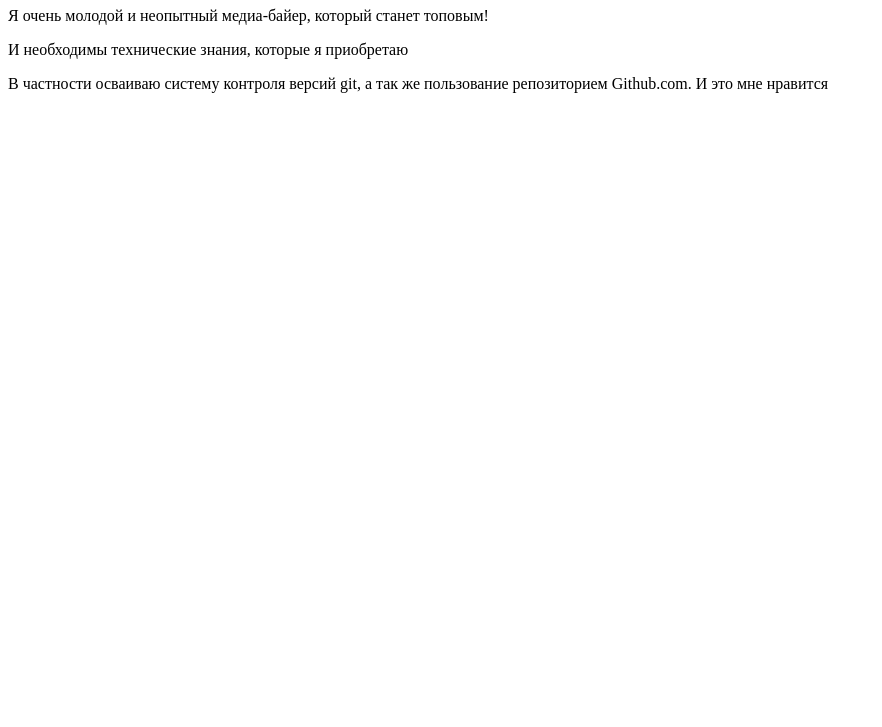
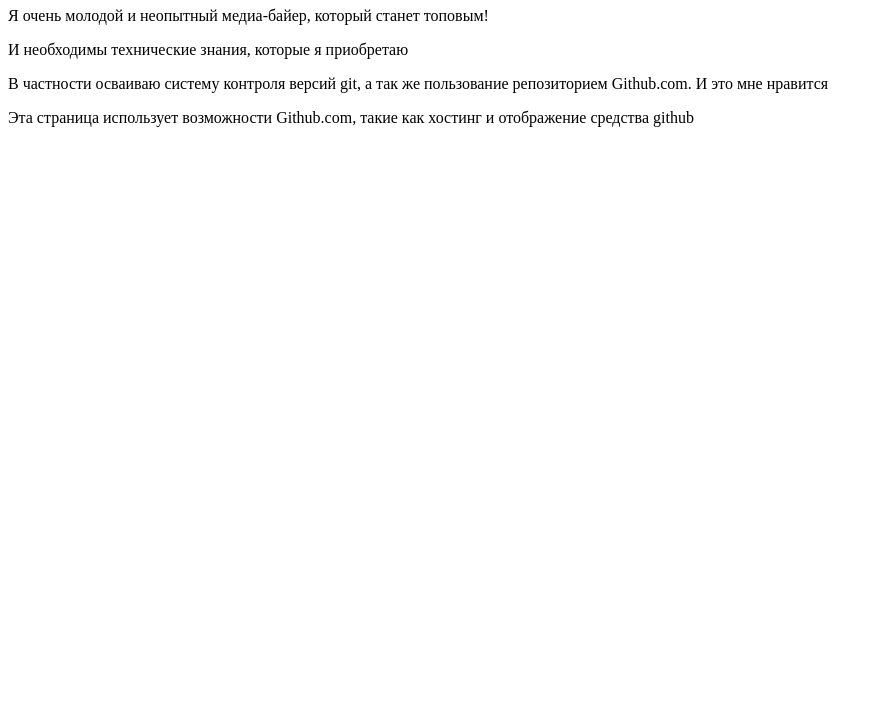
Before and after one commit to sonneque/sonneque.github.io, a plain HTML site: page index.html in a window 1280 px wide. Shown: the part 73-800 px from the top of the page, without its empty margins (0-882 px from the left). Drawn offline with Linux system fonts and the light colour scheme.

Commit message:
Обновил описание

```diff
--- a/index.html
+++ b/index.html
@@ -15,7 +15,7 @@
     <p>Я очень молодой и неопытный медиа-байер, который станет топовым!</p>
     <p>И необходимы технические знания, которые я приобретаю</p>
     <p>В частности осваиваю систему контроля версий git, а так же пользование репозиторием Github.com. И это мне нравится</p>
-
+    <p>Эта страница использует возможности Github.com, такие как хостинг и отображение средства github</p>
   </body>
 
 </html>
```
